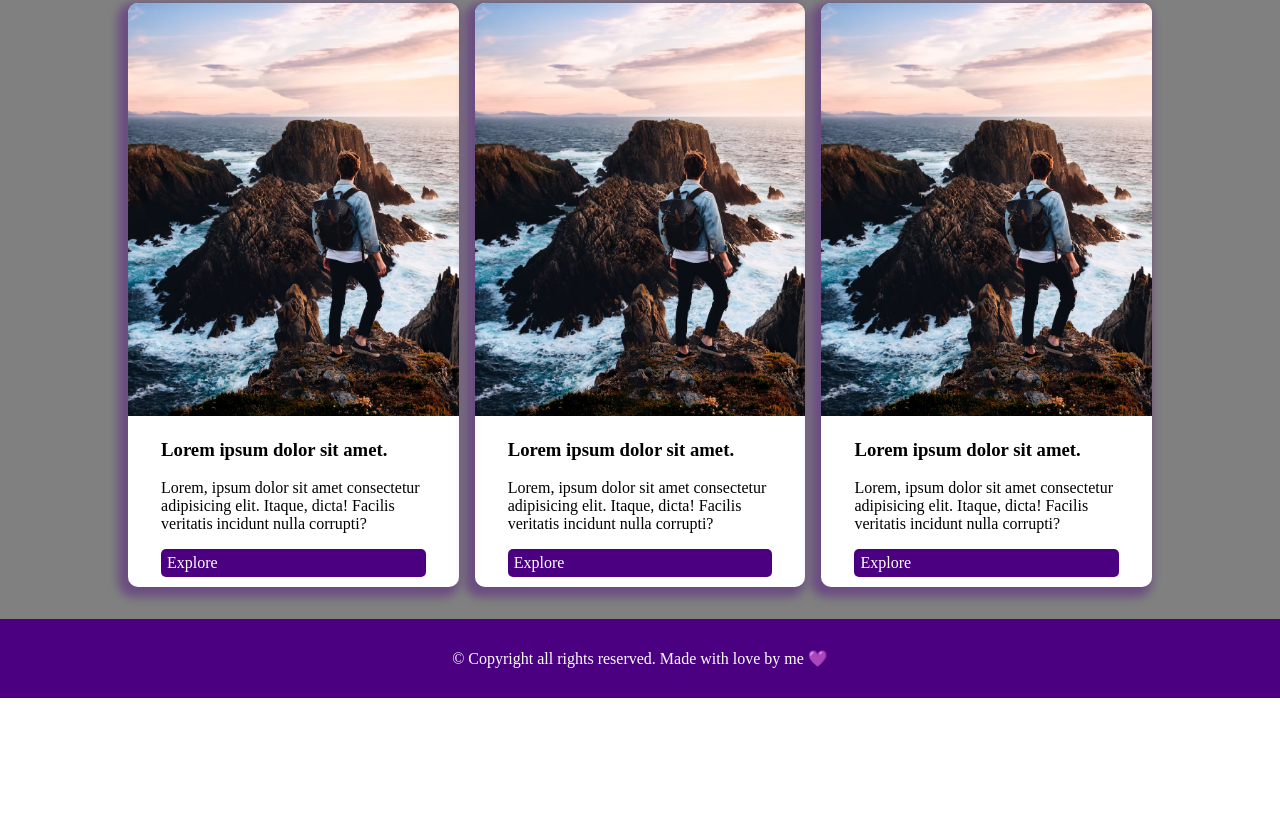
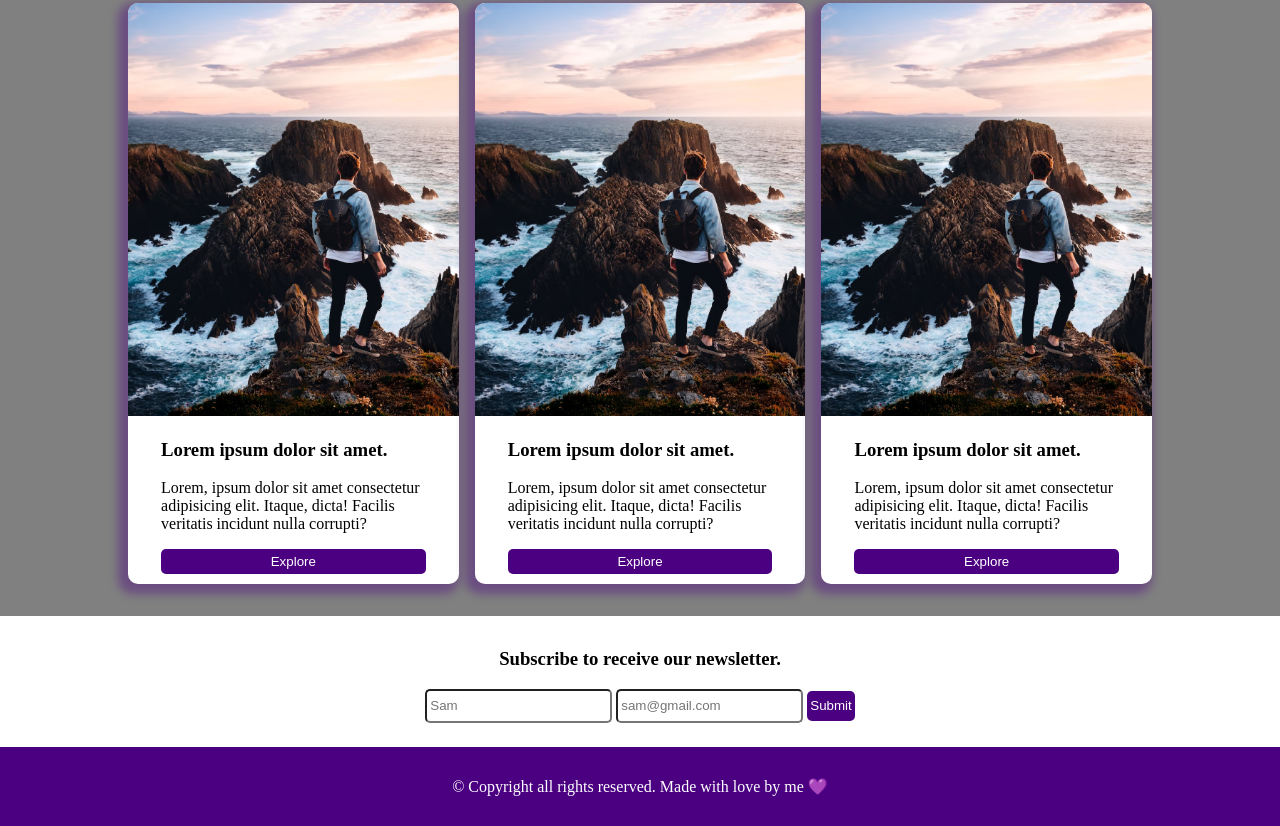
Before and after one commit to bzayn02/travelblog, a plain HTML site: page index.html in a window 1280 px wide. Shown: the part 1886-2712 px from the top of the page. Before the commit the page ends 2584 px from the top, so only its background shows below. Drawn offline with Linux system fonts and the light colour scheme.

Commit message:
git update

```diff
--- a/index.html
+++ b/index.html
@@ -144,42 +144,57 @@
       </section>
       <!-- Recommendation section -->
       <section class="recommendation">
-    <div class="container"><h2>Recommendation Destinations</h2>
-        <hr>
+        <div class="container">
+          <h2>Recommendation Destinations</h2>
+          <hr />
           <div class="card-list">
             <div class="card">
-                <img src="./images/1.avif" alt="" width="100%"/>
+              <img src="./images/1.avif" alt="" width="100%" />
               <div class="container">
                 <h3>Lorem ipsum dolor sit amet.</h3>
-                    <p>Lorem, ipsum dolor sit amet consectetur adipisicing elit. Itaque, dicta! Facilis veritatis incidunt nulla corrupti?</p>
-                    <div class="button">
-                        Explore
-                    </div>
+                <p>
+                  Lorem, ipsum dolor sit amet consectetur adipisicing elit.
+                  Itaque, dicta! Facilis veritatis incidunt nulla corrupti?
+                </p>
+                <button class="button">Explore</button>
               </div>
             </div>
             <div class="card">
-                <img src="./images/1.avif" alt="" width="100%"/>
+              <img src="./images/1.avif" alt="" width="100%" />
               <div class="container">
                 <h3>Lorem ipsum dolor sit amet.</h3>
-                    <p>Lorem, ipsum dolor sit amet consectetur adipisicing elit. Itaque, dicta! Facilis veritatis incidunt nulla corrupti?</p>
-                    <div class="button">
-                        Explore
-                    </div>
+                <p>
+                  Lorem, ipsum dolor sit amet consectetur adipisicing elit.
+                  Itaque, dicta! Facilis veritatis incidunt nulla corrupti?
+                </p>
+                <button class="button">Explore</button>
               </div>
             </div>
             <div class="card">
-                <img src="./images/1.avif" alt="" width="100%"/>
+              <img src="./images/1.avif" alt="" width="100%" />
               <div class="container">
                 <h3>Lorem ipsum dolor sit amet.</h3>
-                    <p>Lorem, ipsum dolor sit amet consectetur adipisicing elit. Itaque, dicta! Facilis veritatis incidunt nulla corrupti?</p>
-                    <div class="button">
-                        Explore
+                <p>
+                  Lorem, ipsum dolor sit amet consectetur adipisicing elit.
+                  Itaque, dicta! Facilis veritatis incidunt nulla corrupti?
+                </p>
+                <button class="button">Explore</button>
               </div>
             </div>
           </div>
         </div>
-    </section></div>
+      </section>
 
+      <!-- --Subscription-- -->
+
+      <section class="subs container">
+        <h3>Subscribe to receive our newsletter.</h3>
+        <form action="">
+          <input type="text" placeholder="Sam" />
+          <input type="email" placeholder="sam@gmail.com" />
+          <input class="button" type="submit" />
+        </form>
+      </section>
 
       <!-- --footer-- -->
       <footer class="footer">
--- a/style.css
+++ b/style.css
@@ -117,7 +117,7 @@ h2 {
 article {
   display: flex;
   gap: 1rem;
-  box-shadow: -5px 5px 10px 5px grey;
+  box-shadow: -5px 5px 10px 5px rgba(75, 0, 130, 0.4);
   padding: 1.5rem 1rem;
   border-radius: 10px;
   margin-bottom: 1.5rem;
@@ -171,6 +171,11 @@ article .button {
   box-shadow: -5px 5px 10px 5px rgba(75, 0, 130, 0.4);
 }
 
+.card button {
+  text-align: center;
+  width: 100%;
+}
+
 .card-list {
   display: flex;
   flex-wrap: wrap;
@@ -179,6 +184,21 @@ article .button {
 .card img {
   border-radius: 10px 10px 0 0;
 }
+
+/* ========subscription======= */
+.subs {
+  padding: 0.8rem 1.5rem 1.5rem 1.5rem;
+  display: flex;
+  align-items: center;
+  flex-direction: column;
+}
+
+.subs input {
+  line-height: 1.5rem;
+  border-radius: 5px;
+  padding: 3px;
+}
+
 /* ==========footer========== */
 .footer {
   background: var(--primary);
```
Lines whose indentation alone changed are shown as unchanged.
